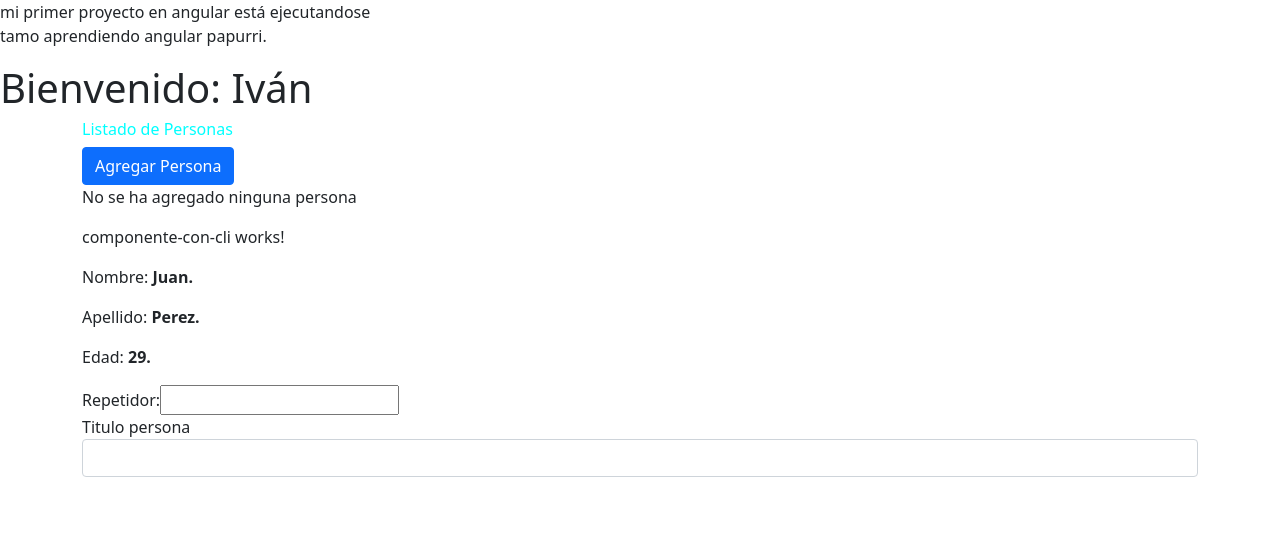
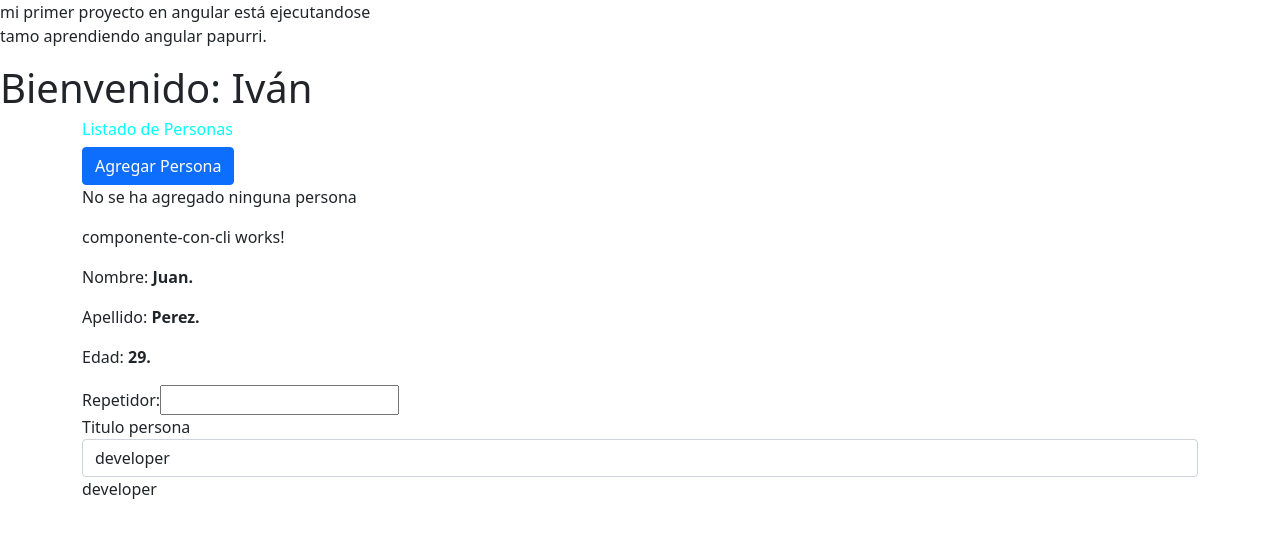
Before and after one commit to ivancostilla/proyecto-angular, an Angular app: page / in a window 1280 px wide. Shown: the top 538 px of the page. Built offline with nearby package versions, Linux system fonts and the light colour scheme.

Commit message:
two way binding

```diff
--- a/src/app/app.module.ts
+++ b/src/app/app.module.ts
@@ -5,7 +5,8 @@ import { AppRoutingModule } from './app-routing.module';
 import { AppComponent } from './app.component';
 import { PersonasComponent } from './personas/personas.component';
 import { ComponenteConCLIComponent } from './componente-con-cli/componente-con-cli.component';
-
+import { FormsModule } from '@angular/forms';
+//hay que importar formsmodule para usar two way binding
 @NgModule({
   declarations: [
     //acá se agregan los componentes:
@@ -15,7 +16,8 @@ import { ComponenteConCLIComponent } from './componente-con-cli/componente-con-c
   ],
   imports: [
     BrowserModule,
-    AppRoutingModule
+    AppRoutingModule,
+    FormsModule
   ],
   providers: [],
   bootstrap: [AppComponent]
--- a/src/app/personas/personas.component.html
+++ b/src/app/personas/personas.component.html
@@ -16,10 +16,13 @@
 
       <label for="">Titulo persona</label>
       <!-- capturar eventos -->
+      <!-- [] para property binding -->
+      <!-- () para event binding -->
+      <!-- usar los dos juntos es el two way binding -->
       <input
        type="text"
        class="form-control"
-       (input)='modificarTitulo($event)'
+       [(ngModel)]='titulo'
       />
       {{ titulo }}
     </div>
--- a/src/app/personas/personas.component.ts
+++ b/src/app/personas/personas.component.ts
@@ -14,13 +14,14 @@ export class PersonasComponent {
  persona = 'nueva persona';
  deshabilitar = false;
  mensaje = 'No se ha agregado ninguna persona';
- titulo = '';
+ titulo = 'developer';
  agregarPersona(){
   this.mensaje = 'Persona Agregada';
  }
 
- modificarTitulo(event: Event) {
-   //este es el e.target.value en un input
-  this.titulo = (<HTMLInputElement>event.target).value
- }
+ //event binding:
+//  modificarTitulo(event: Event) {
+//    //este es el e.target.value en un input
+//   this.titulo = (<HTMLInputElement>event.target).value
+//  }
 }
```
